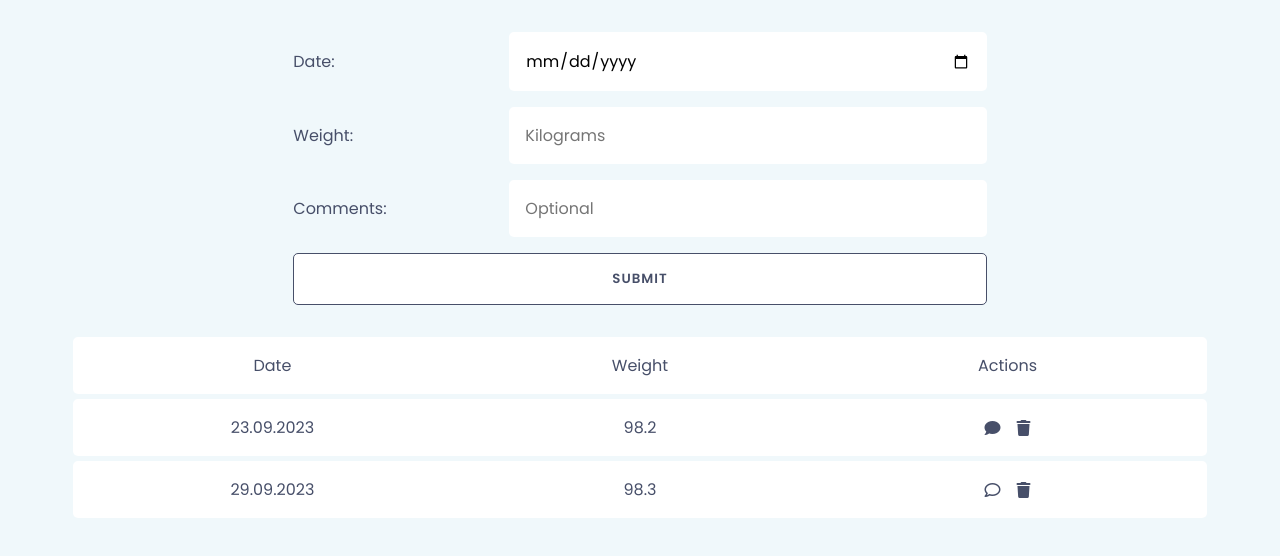
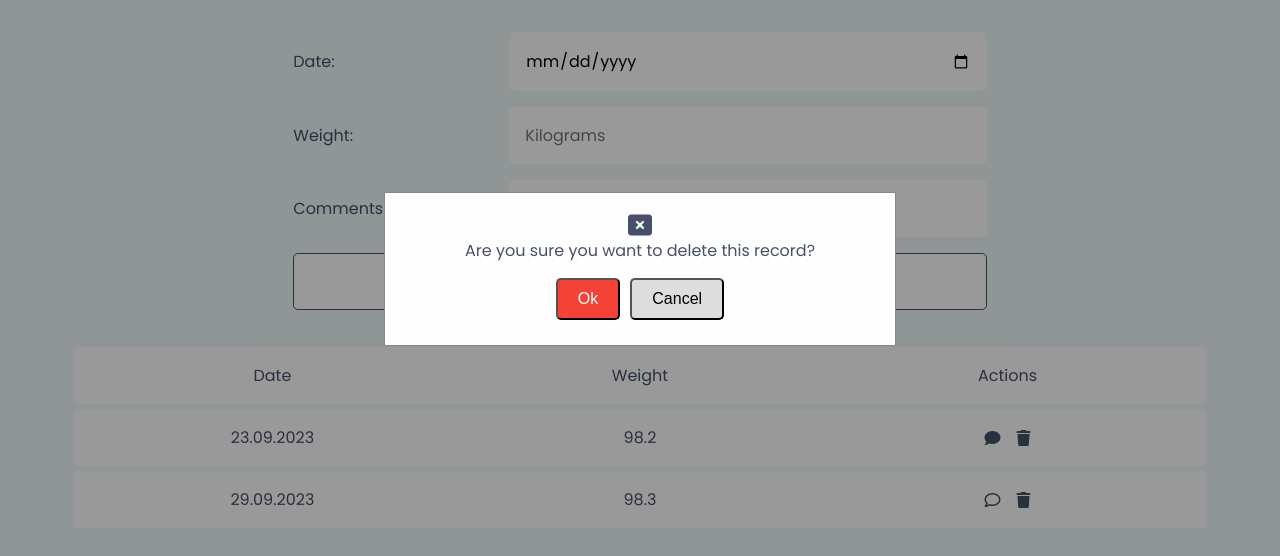
Before and after one commit to ilieadrian/weightTracker, a plain HTML site: page index.html in a window 1280 px wide. Drawn offline with Linux system fonts and the light colour scheme.

Commit message:
basic modal for delete button added

```diff
--- a/css/styles.css
+++ b/css/styles.css
@@ -166,6 +166,51 @@ li.table-row:hover {
 
 .tooltip:hover .tooltiptext {
     visibility: visible;
+}
+
+
+/* Modal Styles */
+.modal {
+    display: block;
+    position: fixed;
+    z-index: 1;
+    left: 0;
+    top: 0;
+    width: 100%;
+    height: 100%;
+    background-color: rgba(0, 0, 0, 0.4);
+}
+
+.modal-content {
+    background-color: #fefefe;
+    margin: 15% auto;
+    padding: 20px;
+    border: 1px solid #888;
+    width: 40%;
+    text-align: center;
+}
+
+.modal-buttons {
+    display: flex;
+    justify-content: center;
+    margin-top: 10px;
+}
+
+button {
+    margin: 5px;
+    padding: 10px 20px;
+    border-radius: 5px;
+    font-size: 16px;
+    cursor: pointer;
+}
+
+#delete-confirm {
+    background-color: #f44336;
+    color: #fff;
+}
+
+#delete-cancel {
+    background-color: #ddd;
 }
 /* Media queries */
 
--- a/index.html
+++ b/index.html
@@ -32,9 +32,20 @@
 
             <ul>
                 <li class="header"><p class="table-item">Date</p><p class="table-item">Weight</p><p class="table-item">Actions</p></li>
-                <li class="table-row"> <p class="table-item">23.09.2023</p> <p class="table-item">98.2</p> <div class="icons table-item"><i class="tooltip fa-solid fa-sharp fa-comment"><span class="tooltiptext">Start of recording</span></i> <i class="fa-sharp fa-solid fa-trash"></i></div></li>
-                <li class="table-row"> <p class="table-item">29.09.2023</p> <p class="table-item">98.3</p> <div class="icons table-item"><i class="tooltip fa-sharp fa-regular fa-comment"><span class="tooltiptext">No coments recorded</span></i> <i class="fa-sharp fa-solid fa-trash"></i></div></li>
+                <li class="table-row"> <p class="table-item">23.09.2023</p> <p class="table-item">98.2</p> <div class="icons table-item"><i class="tooltip fa-solid fa-sharp fa-comment"><span class="tooltiptext">Start of recording</span></i> <i class="fa-sharp fa-solid fa-trash delete-record"></i></div></li>
+                <li class="table-row"> <p class="table-item">29.09.2023</p> <p class="table-item">98.3</p> <div class="icons table-item"><i class="tooltip fa-sharp fa-regular fa-comment"><span class="tooltiptext">No coments recorded</span></i> <i class="fa-sharp fa-solid fa-trash delete-record"></i></div></li>
             </ul>
+
+            <div id="delete-modal" class="modal">
+                <div class="modal-content">
+                    <i class="fa-sharp fa-solid fa-rectangle-xmark fa-xl"></i>
+                    <p>Are you sure you want to delete this record?</p>
+                    <div class="modal-buttons">
+                        <button id="delete-confirm">Ok</button>
+                        <button id="delete-cancel">Cancel</button>
+                    </div>
+                </div>
+            </div>
 
             <!-- pagination / maximum 12 items -->
 
@@ -45,4 +56,6 @@
             -->
     </main>
 </body>
+
+<script src="js/script.js"></script>
 </html>
--- /dev/null
+++ b/js/script.js
@@ -0,0 +1,23 @@
+const trashIcons = document.querySelectorAll('.delete-record');
+const modal = document.getElementById('delete-modal');
+const confirmBtn = document.getElementById('delete-confirm');
+const cancelBtn = document.getElementById('delete-cancel');
+
+// Add event listener to all trash icons
+trashIcons.forEach(icon => {
+    icon.addEventListener('click', () => {
+        modal.style.display = 'block';
+    });
+});
+
+// Hide modal when cancel button is clicked
+cancelBtn.addEventListener('click', () => {
+    modal.style.display = 'none';
+});
+
+// Code to delete record from database when confirm button is clicked
+confirmBtn.addEventListener('click', () => {
+  // Add code to delete record from database here
+    console.log('Record deleted from database');
+    modal.style.display = 'none';
+});
```
